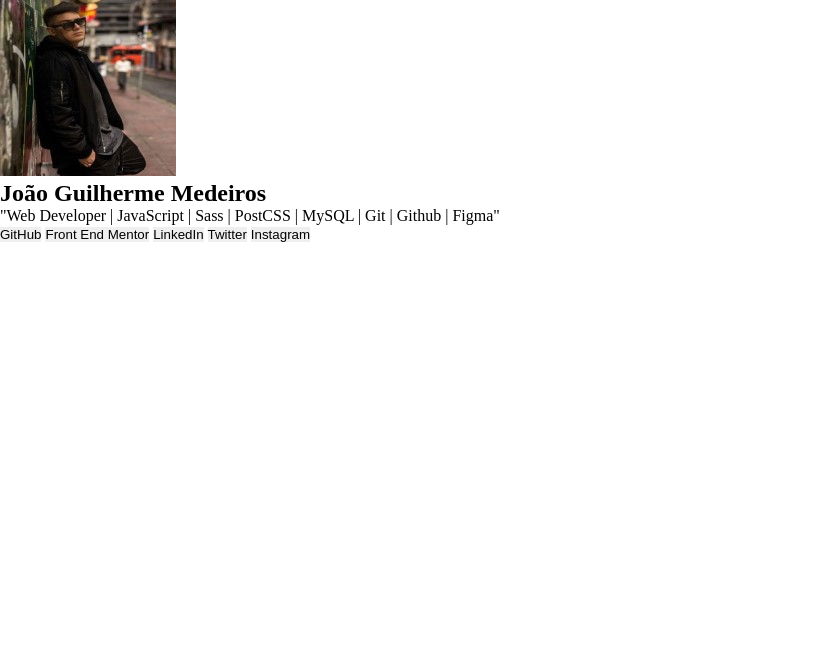
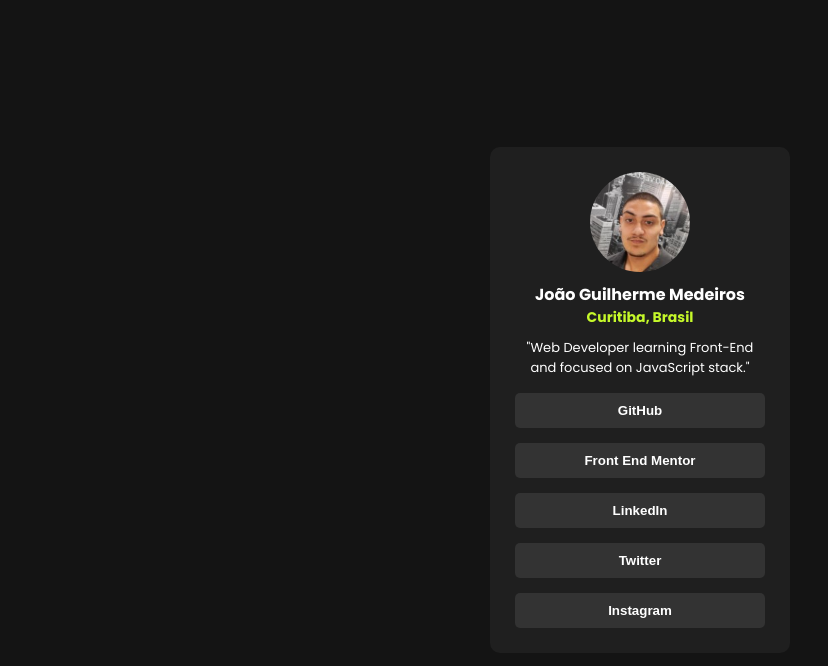
Before and after one commit to jotamedeiros/social-links-profile, a plain HTML site: page index.html in a window 1280 px wide. Shown: the whole page, without its empty margins (0-828 px from the left). Drawn offline with Linux system fonts and the light colour scheme.

Commit message:
formatação css inicial + avatar alterado

```diff
--- a/css/styles.css
+++ b/css/styles.css
@@ -5,7 +5,8 @@
     --width-desktop: 1440px;
     --color-green: hsl(75, 94%, 57%);
     --color-white: hsl(0, 0%, 100%);
-    --color-grey: hsl(0, 0%, 12%);
+    --color-grey: hsl(0, 0%, 20%);
+    --color-dark-grey: hsl(0, 0%, 12%);
     --color-off-black: hsl(0, 0%, 8%);
     --font-size-p: 14px;
     --font-inter: "Inter", Arial, sans-serif;
@@ -18,3 +19,83 @@
     border: none;
     box-sizing: border-box;
 }
+
+body {
+    width: 100vw;
+    height: 100vh;
+    background-color: var(--color-off-black);
+    font-family: var(--font-poppins);
+}
+
+main {
+    display: flex;
+    justify-content: center;
+    align-items: center;
+    max-width: var(--width-desktop);
+    width: 100%;
+    height: 100%;
+}
+
+.card {
+    background-color: var(--color-dark-grey);
+    width: 300px;
+    height: auto;
+    padding: 25px;
+    border-radius: 10px;
+}
+
+.card-avatar-img {
+    width: 100px;
+    height: auto;
+    border-radius: 50%;
+}
+
+.card-avatar {
+    display: flex;
+    flex-direction: column;
+    justify-content: center;
+    align-items: center;
+    width: 100%;
+}
+
+.card-avatar-name {
+    color: var(--color-white);
+    font-size: 16px;
+    margin-top: 10px;
+}
+
+.card-avatar-loc {
+    font-size: var(--font-size-p);
+    color: var(--color-green);
+}
+
+.card-avatar-bio {
+    color: var(--color-white);
+    font-size: 13px;
+    text-align: center;
+    margin-top: 10px;
+    width: 95%;
+}
+
+.card-buttons {
+    display: flex;
+    flex-direction: column;
+    justify-content: center;
+    align-items: center;
+}
+
+.card-btn {
+    padding: 10px 20px;
+    margin-top: 15px;
+    width: 100%;
+    border-radius: 5px;
+    background-color: var(--color-grey);
+    color: var(--color-white);
+    font-weight: 700;
+    cursor: pointer;
+}
+
+.card-btn:hover {
+    background-color: var(--color-green);
+    color: var(--color-dark-grey);
+}
--- a/index.html
+++ b/index.html
@@ -18,9 +18,10 @@
     <main>
         <div class="card">
             <div class="card-avatar">
-                <img class="card-avatar-img" src="./assets/images/avatar-hero.jpeg " alt="Avatar Jessica">
-                <h2 class="card-avatar-name">João Guilherme Medeiros</h2>
-                <p class="card-avatar-bio">"Web Developer | JavaScript | Sass | PostCSS | MySQL | Git | Github | Figma"</p>
+                <img class="card-avatar-img" src="./assets/images/selfie.jpg " alt="Avatar João Guilherme Medeiros">
+                <h3 class="card-avatar-name">João Guilherme Medeiros</h3>
+                <h4 class="card-avatar-loc">Curitiba, Brasil</h4>
+                <p class="card-avatar-bio">"Web Developer learning Front-End and focused on JavaScript stack."</p>
             </div>
             <div class="card-buttons">
                 <button class="card-btn">GitHub</button>
```
Also changed, not shown: assets/images/selfie.jpg (added).
